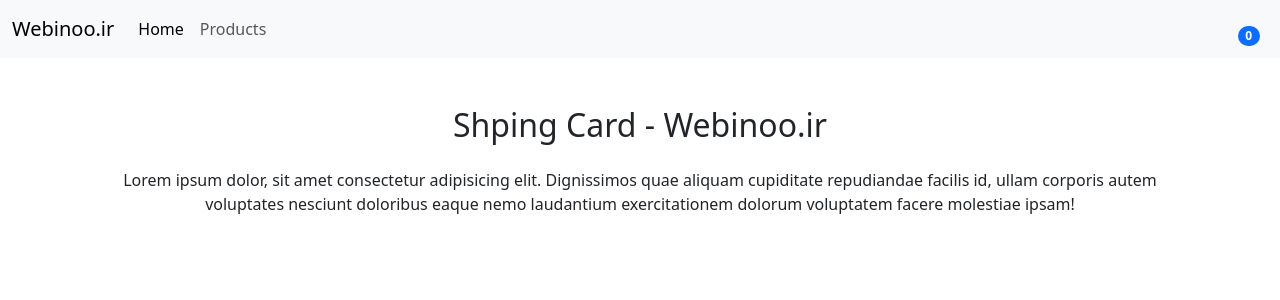
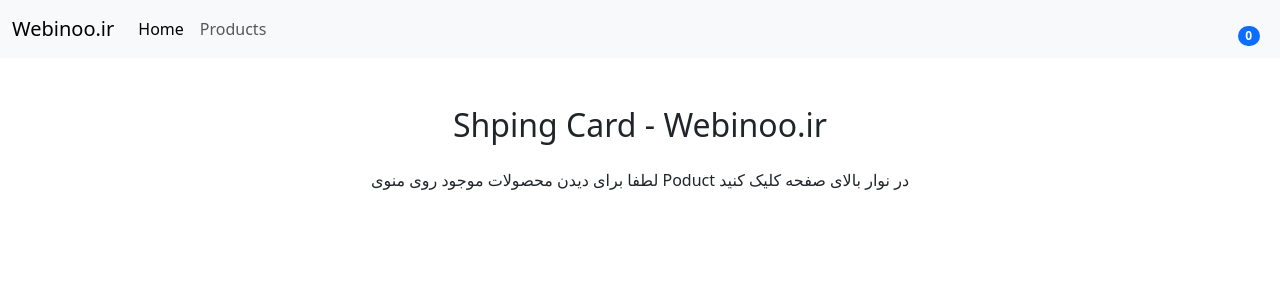
Before and after one commit to zamanyzohre/sabade-kharid, a React (Vite) app: page / in a window 1280 px wide. Shown: the top 300 px of the page. Built offline with nearby package versions, Linux system fonts and the light colour scheme; the HTML template or start-up script is replaced by a standard one.

Commit message:
update README.md

```diff
--- a/src/pages/Home.jsx
+++ b/src/pages/Home.jsx
@@ -3,7 +3,7 @@
   return (
     <div className='text-center'>
         <h2 className='mb-4'>Shping Card - Webinoo.ir</h2>
-        <p>Lorem ipsum dolor, sit amet consectetur adipisicing elit. Dignissimos quae aliquam cupiditate repudiandae facilis id, ullam corporis autem voluptates nesciunt doloribus eaque nemo laudantium exercitationem dolorum voluptatem facere molestiae ipsam!</p>
+        <p>لطفا برای دیدن محصولات موجود روی منوی Poduct  در نوار بالای صفحه کلیک کنید </p>
     </div>
   )
 }
```
